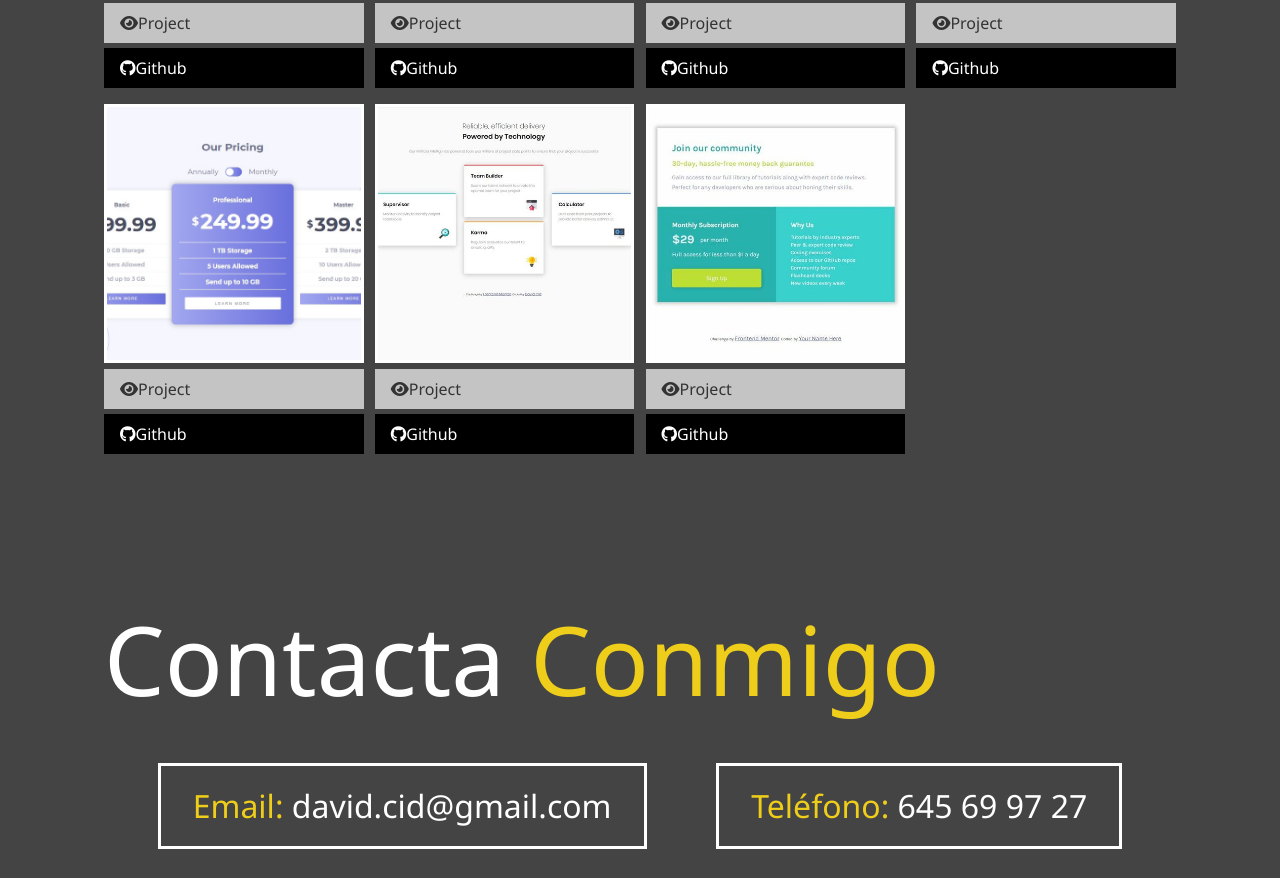
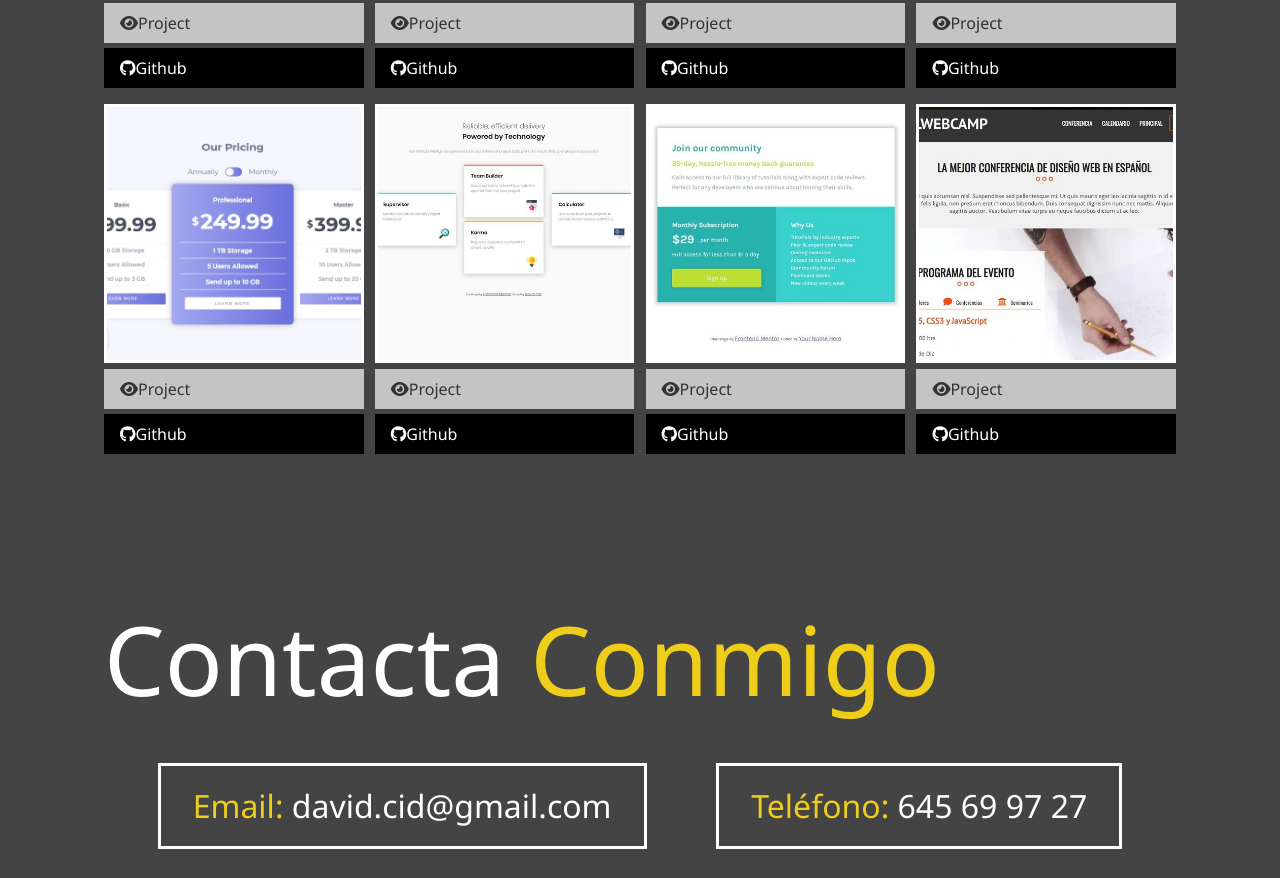
Before and after one commit to davidcid/davidcid.github.io, a plain HTML site: page index.html in a window 1280 px wide. Shown: the part 2509-3387 px from the top of the page. Drawn offline with Linux system fonts and the light colour scheme.

Commit message:
added gdlwebcamp

```diff
--- a/index.html
+++ b/index.html
@@ -212,6 +212,18 @@
               <i class="fab fa-github"></i>Github
           </a>
         </div>
+
+        <div class="item">
+          <a href="#!">
+              <img src="img/projects/gdlwebcamp.jpg" alt="gdlwebcamp icon">
+          </a>
+          <a href="https://davidcid.github.io/gdlwebcamp/" target="_blank" class="btn-light">
+              <i class="fas fa-eye"></i>Project
+          </a>
+          <a href="https://github.com/davidcid/gdlwebcamp" target="_blank" class="btn-dark">
+              <i class="fab fa-github"></i>Github
+          </a>
+        </div>
     </div>
       </section>
 
```
Also changed, not shown: img/projects/gdlwebcamp.jpg (added).
